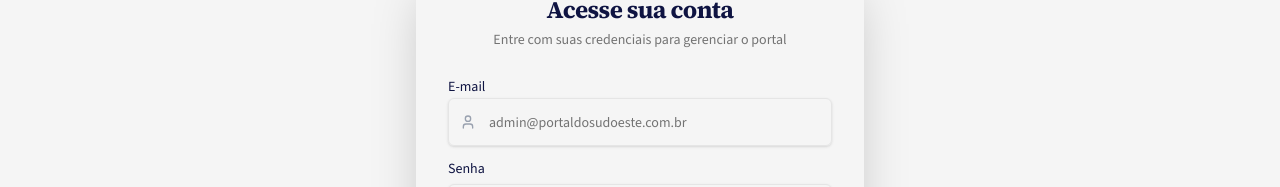
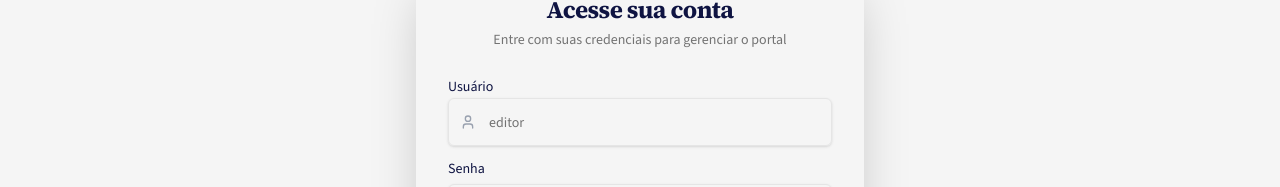
Before and after one commit to cauacurvelo/portalsudoeste, a Next.js app: page /admin/login in a window 1280 px wide. Shown: the part 315-502 px from the top of the page. Built offline with nearby package versions, Linux system fonts and the light colour scheme; no server answers; the database is empty.

Commit message:
chore: secure admin login with custom username and password from environment variables

```diff
--- a/app/admin/login/page.tsx
+++ b/app/admin/login/page.tsx
@@ -57,13 +57,13 @@ export default function LoginPage() {
                                 </div>
                             )}
                             <div className="space-y-2">
-                                <Label htmlFor="email">E-mail</Label>
+                                <Label htmlFor="username">Usuário</Label>
                                 <div className="relative">
                                     <Input
-                                        id="email"
-                                        name="email"
-                                        type="email"
-                                        placeholder="admin@portaldosudoeste.com.br"
+                                        id="username"
+                                        name="username"
+                                        type="text"
+                                        placeholder="editor"
                                         required
                                         className="pl-10 h-12"
                                     />
--- a/lib/actions/auth.ts
+++ b/lib/actions/auth.ts
@@ -4,14 +4,14 @@ import { cookies } from "next/headers"
 import { redirect } from "next/navigation"
 
 export async function loginAction(formData: FormData) {
-    const email = formData.get("email") as string
+    const username = formData.get("username") as string
     const password = formData.get("password") as string
 
     // In production, validate against a real database
-    const validEmail = process.env.ADMIN_EMAIL || "admin@portaldosudoeste.com.br"
-    const validPassword = process.env.ADMIN_PASSWORD || "admin123"
+    const validUsername = process.env.ADMIN_USERNAME || "editor"
+    const validPassword = process.env.ADMIN_PASSWORD || "Portal@2026!"
 
-    if (email === validEmail && password === validPassword) {
+    if (username === validUsername && password === validPassword) {
         const cookieStore = await cookies()
         cookieStore.set("admin-auth", "authenticated", {
             httpOnly: true,
@@ -23,7 +23,7 @@ export async function loginAction(formData: FormData) {
         redirect("/admin")
     }
 
-    return { error: "Credenciais inválidas. Verifique seu e-mail e senha." }
+    return { error: "Credenciais inválidas. Verifique seu usuário e senha." }
 }
 
 export async function logoutAction() {
```
